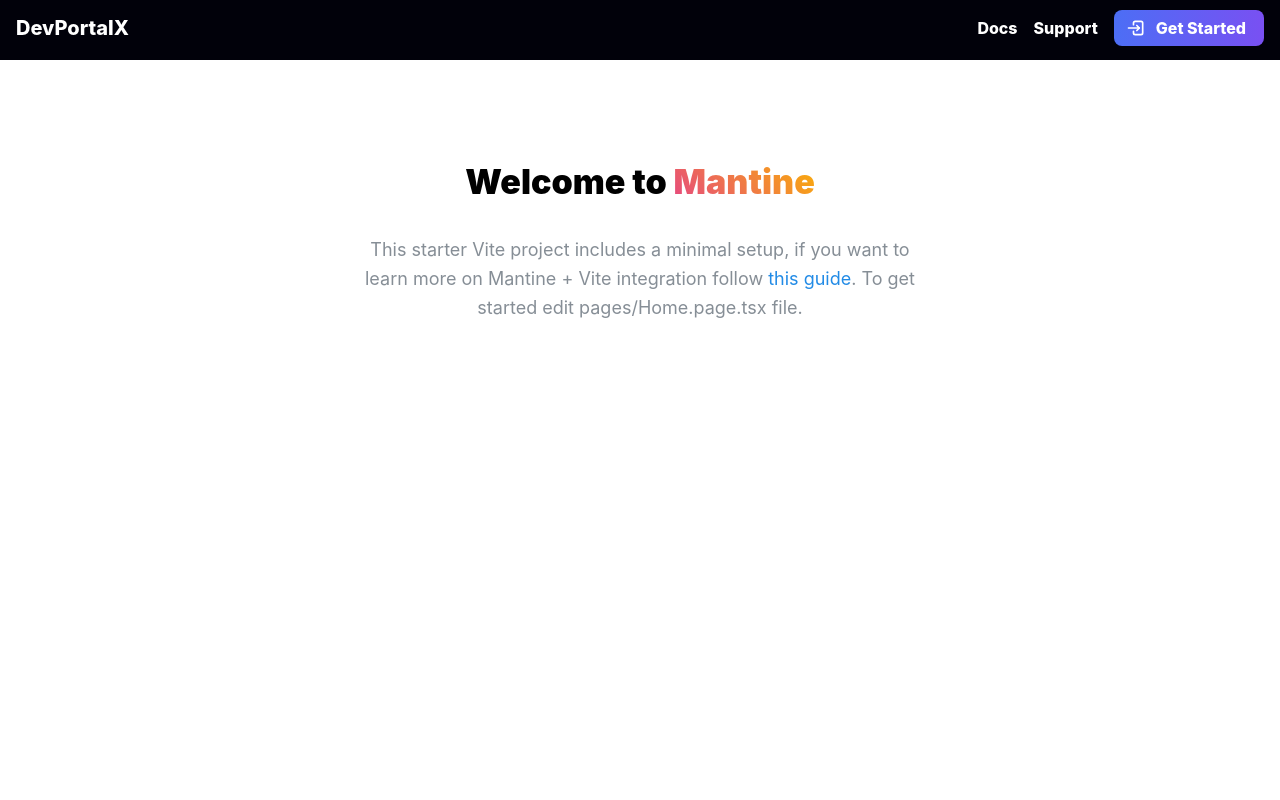
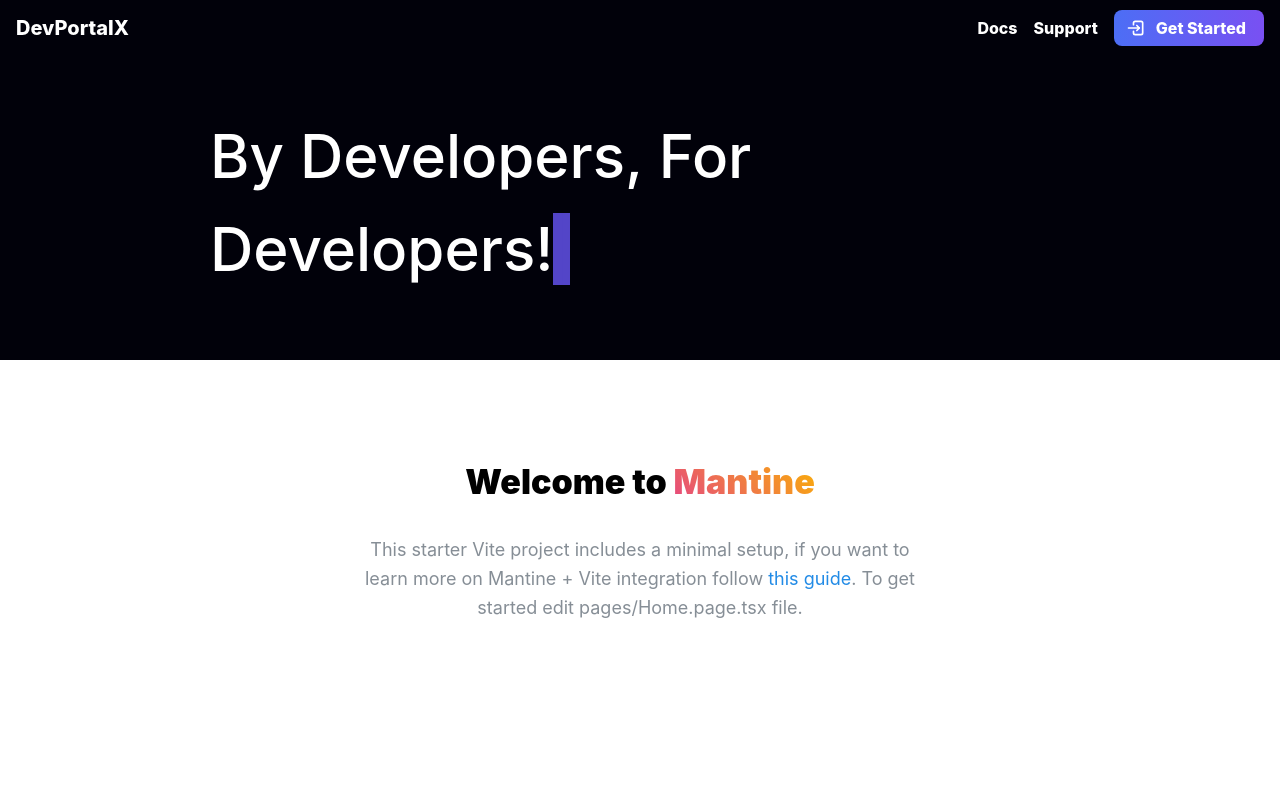
Before and after one commit to joshoti/DevPortalX, a React (Create React App) app: page / in a window 1280 px wide. Shown: the top 800 px of the page. Built offline with nearby package versions, Linux system fonts and the light colour scheme.

Commit message:
feat: Hero section done

```diff
--- /dev/null
+++ b/src/app/components/TypingHero/Hero.module.css
@@ -0,0 +1,49 @@
+.typewriter,
+.cursor {
+  font-size: 60px;
+}
+
+.typewriter {
+  color: var(--mantine-color-white);
+  font-weight: 500;
+  letter-spacing: rem(-2px);
+}
+
+.cursor {
+  color: #5345c8;
+  background-color: #5345c8;
+  font-weight: 100;
+}
+
+.container {
+  padding: 50px;
+}
+.blinkingCursor {
+  animation: blink 0.9s step-end infinite;
+}
+
+.solidCursor {
+  animation: persist 10s step-end infinite;
+}
+
+@keyframes blink {
+  0% {
+    color: black;
+    background-color: black;
+  }
+  50% {
+    color: #5345c8;
+    background-color: #5345c8;
+  }
+  100% {
+    color: black;
+    background-color: black;
+  }
+}
+
+@keyframes persist {
+  0% {
+    color: #5345c8;
+    background-color: #5345c8;
+  }
+}
--- /dev/null
+++ b/src/app/components/TypingHero/Hero.tsx
@@ -0,0 +1,85 @@
+import { useEffect, useState } from "react";
+import classes from "./Hero.module.css";
+import { Container, Box, Text } from "@mantine/core";
+
+const words = [
+  "By Developers, For Developers!",
+  "Welcome to DevPortalX. Enjoy!",
+];
+
+export const Hero = () => {
+  const [currentWordIndex, setCurrentWordIndex] = useState(0);
+  const [currentCharIndex, setCurrentCharIndex] = useState(0);
+  const [isMoving, setIsMoving] = useState(true);
+  const [isDeleting, setIsDeleting] = useState(false);
+  const [text, setText] = useState("");
+  const typingSpeed = 100;
+  const pauseBetweenWords = 3000;
+  const resumeBlinkDelay = 200;
+  const stopBlinkDelay = 1500;
+
+  useEffect(() => {
+    const handleTyping = () => {
+      const currentWord = words[currentWordIndex];
+
+      if (isDeleting) {
+        // Remove characters one by one
+        setText(currentWord.substring(0, currentCharIndex - 1));
+        setCurrentCharIndex((prev) => prev - 1);
+        setTimeout(() => setIsMoving(true), stopBlinkDelay);
+
+        // If the word is fully erased, move to the next word
+        if (currentCharIndex === 0) {
+          setIsDeleting(false);
+          setCurrentWordIndex((prev) => (prev + 1) % words.length);
+        }
+      } else {
+        // Add characters one by one
+        setText(currentWord.substring(0, currentCharIndex + 1));
+        setCurrentCharIndex((prev) => prev + 1);
+
+        // If the word is fully typed, start deleting after a pause
+        if (currentCharIndex === currentWord.length) {
+          setTimeout(() => setIsDeleting(true), pauseBetweenWords);
+        }
+      }
+    };
+
+    const timeoutId = setTimeout(
+      handleTyping,
+      isDeleting ? typingSpeed / 2 : typingSpeed
+    );
+
+    // Cleanup timeout
+    return () => clearTimeout(timeoutId);
+  }, [currentCharIndex, isDeleting, currentWordIndex]);
+
+  // Resume blinking after a pause
+  useEffect(() => {
+    const timeoutId = setTimeout(() => setIsMoving(false), resumeBlinkDelay);
+
+    // Clear timeout if typing restarts before the delay finishes
+    return () => clearTimeout(timeoutId);
+  }, [text]);
+
+  return (
+    <Box h={300} bg={"var(--mantine-color-dark-9)"}>
+      <Container className={classes.container}>
+        <Text span className={classes.typewriter}>
+          {text}
+        </Text>
+        <Text
+          span
+          className={
+            isMoving
+              ? `${classes.cursor} ${classes.solidCursor}`
+              : `${classes.cursor} ${classes.blinkingCursor}`
+          }
+        >
+          |
+        </Text>
+      </Container>
+    </Box>
+  );
+  // return <div id="typewriter">{text}</div>;
+};
--- a/src/app/pages/Home.page.tsx
+++ b/src/app/pages/Home.page.tsx
@@ -1,4 +1,5 @@
 import { Header } from "../components/Header/Header";
+import { Hero } from "../components/TypingHero/Hero";
 import { Welcome } from "../components/Welcome/Welcome";
 import { Footer } from "../components/Footer/Footer";
 
@@ -6,6 +7,7 @@ export function HomePage() {
   return (
     <>
       <Header />
+      <Hero />
       <Welcome />
       <Footer />
     </>
```
